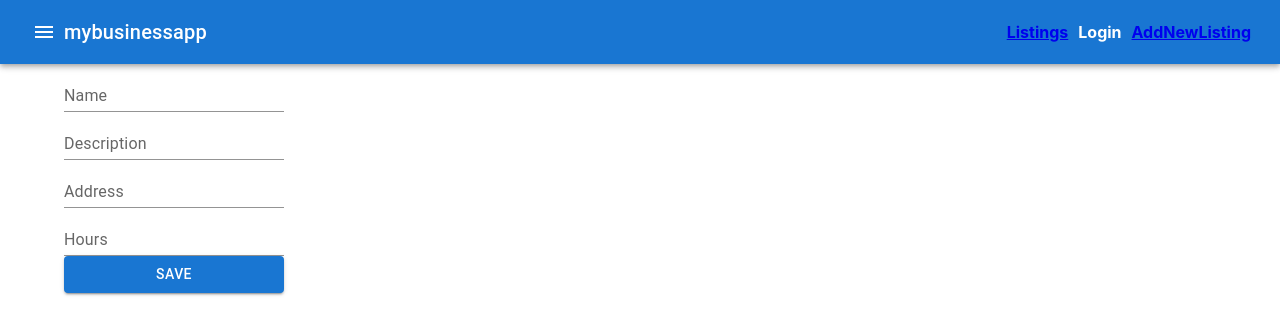
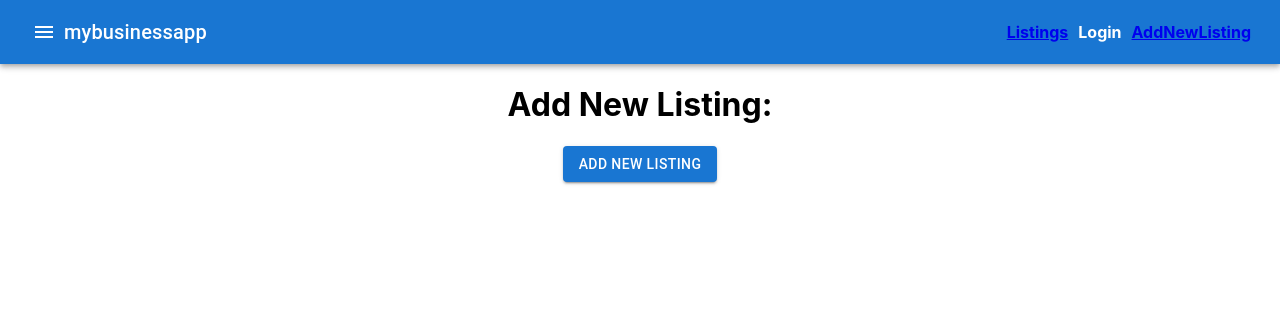
Before and after one commit to TheYingineer/411checkpoint2, a React (Create React App) app: page /AddNewListing in a window 1280 px wide. Shown: the top 334 px of the page. Built offline with nearby package versions, Linux system fonts and the light colour scheme.

Commit message:
working on Add New listing

```diff
--- a/src/Components/AddNewListing.js
+++ b/src/Components/AddNewListing.js
@@ -1,48 +1,107 @@
-// Navigation Bar
-//rfc
-import * as React from "react";
-import Box from "@mui/material/Box";
-import TextField from "@mui/material/TextField";
-import Button from "@mui/material/Button";
-import { Container } from "@mui/material";
+import React, { Component, Fragment } from 'react'
+import {
+    Button,
+    TextField,
+    Dialog,
+    DialogContent,
+    DialogTitle
+} from '@mui/material'
 
-export default function AddNewListing() {
-  return (
-    <Container className="AddNewListContainer">
-      <div className="AddNewListingBox">
-        <Box className="AddNewListingForm">
-          <TextField
-            id="standard-search"
-            label="Name"
-            type="search"
-            variant="standard"
-          />
-          <TextField
-            id="standard-search"
-            label="Description"
-            type="search"
-            variant="standard"
-          />
-          <TextField
-            id="standard-search"
-            label="Address"
-            type="search"
-            variant="standard"
-          />
-          <TextField
-            id="standard-search"
-            label="Hours"
-            type="search"
-            variant="standard"
-          />
-        </Box>
-        <Button variant="contained">SAVE</Button>
-      </div>
-      {/* <img src="\mappic.png" alt="map pic" width="300px" /> */}
-    </Container>
-  );
+class AddNewListing extends Component {
+    state = {
+        open: false,
+        id: null,
+        Name: '',
+        Description: '',
+        Hours: '',
+        Address: '',
+    }
+
+    toggleDialog = () => this.setState({ open: !this.state.open })
+
+    handleTextChange = (e) => {
+        const newState = { ...this.state }
+        newState[e.target.id] = e.target.value
+        this.setState(newState)
+    }
+
+    handleSubmit = (e) => {
+        e.preventDefault()
+        const payload = { ...this.state }
+        payload.id = this.props.carTotal + 1
+        delete payload.open
+        console.log("The New Listing", payload)
+        // add this.props.addNewListing function here from redux actions.js
+        // also add this.setState to close the dialog
+        this.props.addNewListing(payload)
+        this.setState({ open: false })
+    }
+
+    componentDidUpdate = (prevProps, prevState) => {
+        if (prevState.open !== this.state.open) {
+            this.setState({
+
+              Name: '',
+              Description: '',
+              Hours: '',
+              Address: '',
+            })
+        }
+    }
+
+    render() {
+        return (
+            <Fragment>
+                <div style={{ textAlign: 'center' }}>
+                    <h1>Add New Listing:</h1>
+                    <Button
+                        variant="contained"
+                        className="add-New-Listing"
+                        onClick={this.toggleDialog}
+                    >
+                        Add New Listing
+                    </Button>
+                </div>
+                <div>
+                    <Dialog open={this.state.open} onClose={this.toggleDialog} >
+                        <DialogTitle>Add New Listing</DialogTitle>
+                        <DialogContent>
+                            <form
+                                onSubmit={this.handleSubmit}
+                                style={{ display: 'flex', flexDirection: 'column', width: '350px' }}>
+                                <TextField
+                                    id="Name"
+                                    placeholder="Name"
+                                    value={this.state.Name}
+                                    onChange={this.handleTextChange}
+                                    required />
+                                <TextField
+                                    id="Description"
+                                    placeholder="Description"
+                                    value={this.state.Description}
+                                    onChange={this.handleTextChange}
+                                    required />
+                                <TextField
+                                    id="Hours"
+                                    placeholder="Hours"
+                                    value={this.state.Hours}
+                                    onChange={this.handleTextChange}
+                                    required />
+                                <TextField
+                                    id="Address"
+                                    placeholder="Address"
+                                    value={this.state.Address}
+                                    onChange={this.handleTextChange}
+                                    required />
+                                <br />
+                                <Button variant="contained" color="primary" type="submit">Submit</Button>
+                            </form>
+                        </DialogContent>
+                    </Dialog>
+                </div>
+            </Fragment>
+        )
+    }
 }
 
-// Form on the left
-
-// map on the right
+export default AddNewListing
```
Also changed, not shown: src/containers/AddNewListing.js (+11 -0 lines).
